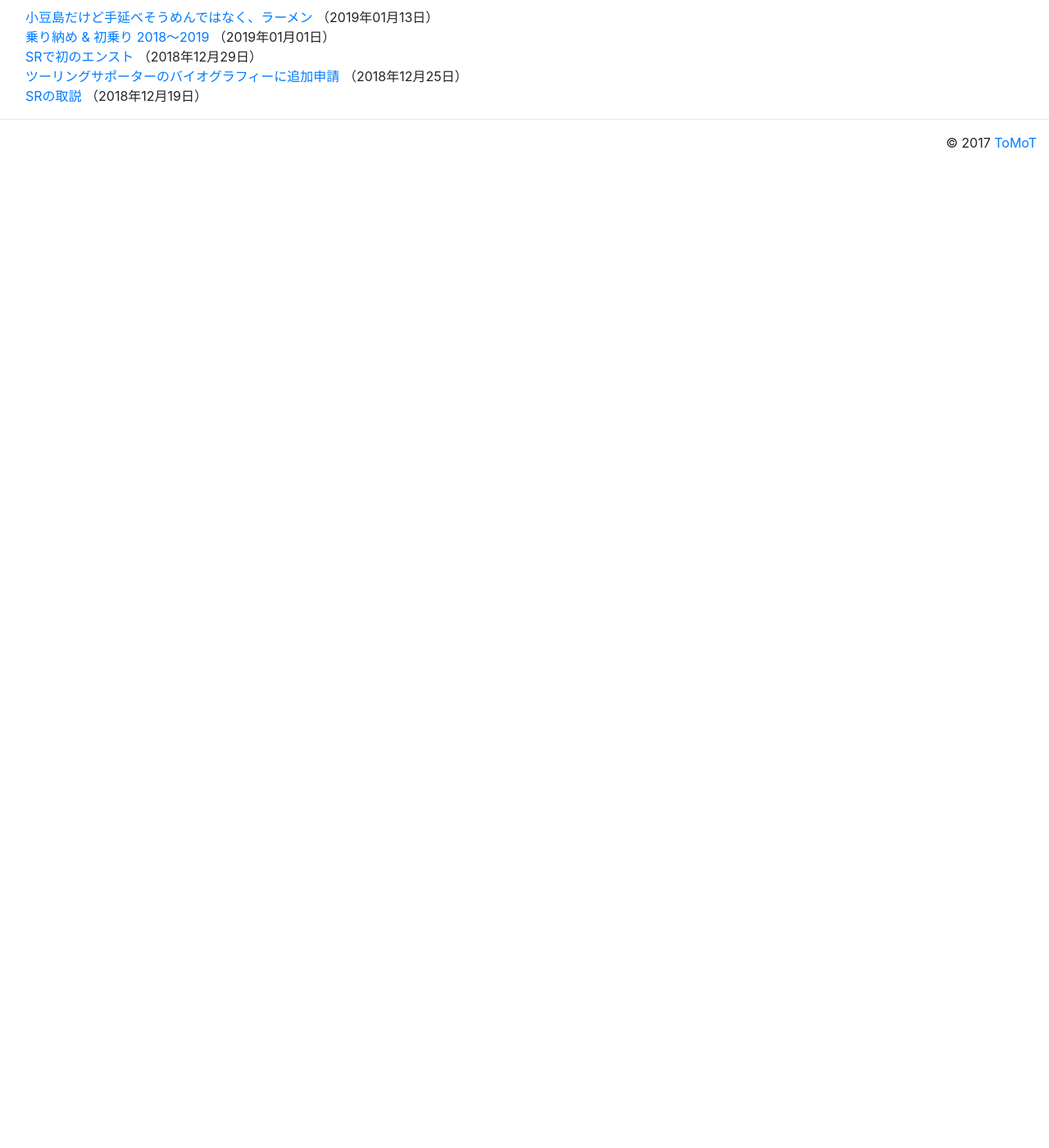
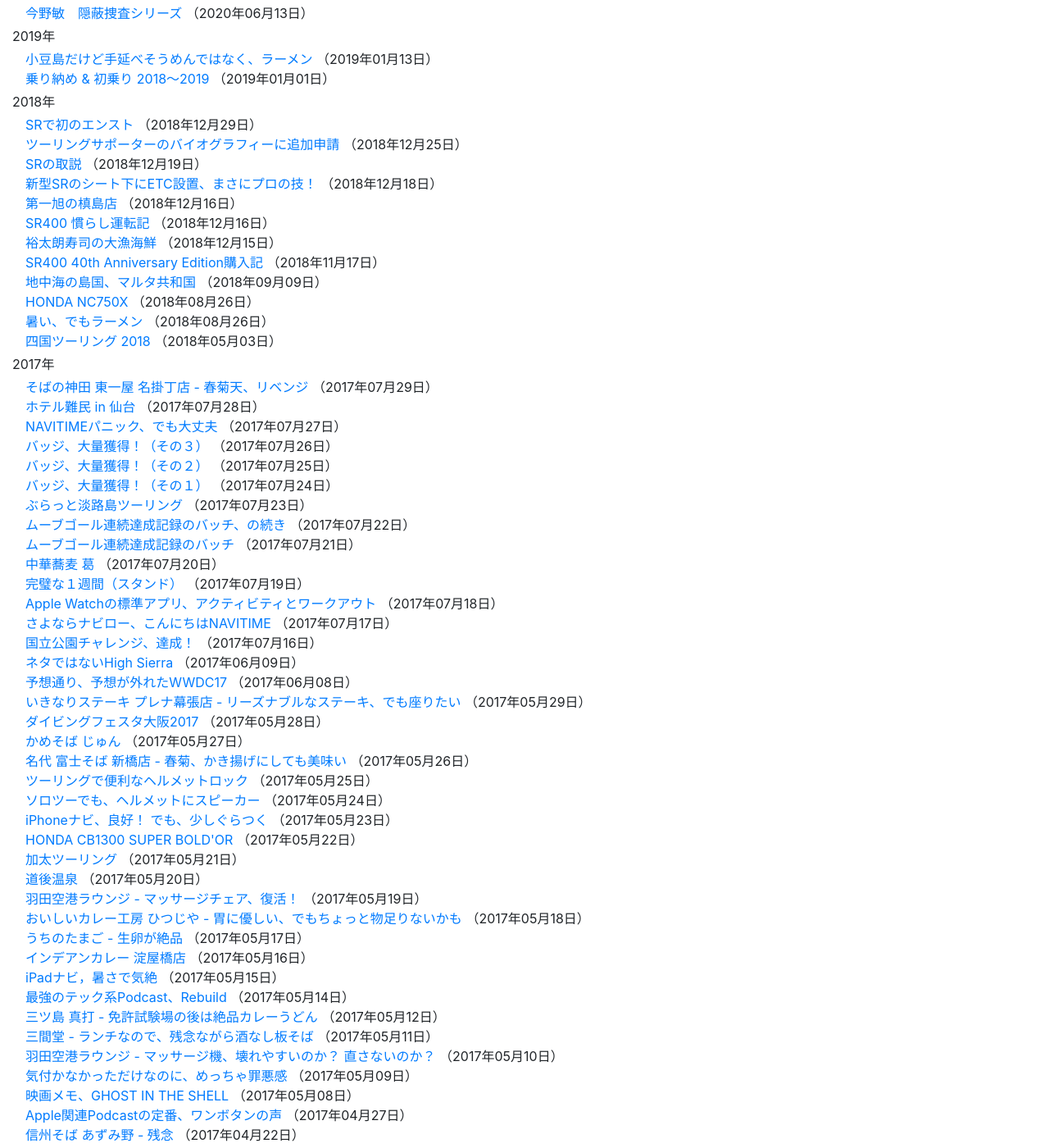
Before and after one commit to tomot/tomot.github.io, a Jekyll site: the page built from index.md, in a window 1280 px wide and 1400 px high, scrolled down 565 px. Shown: the whole window at 82% size. Built offline with Jekyll 4.4.1, drawn with Linux system fonts in a browser that asks for light colours; nearby versions of some CDN libraries; before the commit the page ends 900 px from its top, so only the background shows below that; some of the changed text lies outside the part shown.

Commit message:
remove latest-post from top page

```diff
--- a/index.md
+++ b/index.md
@@ -13,78 +13,54 @@ title: ToMoT - ホーム
 
 ちなみ、左上の顔マークは、昔々、あるMacのOSに入っていたアイコン。おそらく20年以上前。（コピーライトについてはイマイチ分からず使っているので、もし問題があればご指摘ください。）
 
-<ul class="nav nav-tabs mb-2">
-  <li class="nav-item">
-    <a class="nav-link active" data-toggle="tab" href="#latest-post" aria-controls="latest-post" aria-selected="true">最近の記事</a>
-  </li>
-  <li class="nav-item">
-    <a class="nav-link" data-toggle="tab" href="#all-post" aria-controls="all-post" aria-selected="false">すべての記事</a>
-  </li>
+---
+
+**すべての記事**
+
+<p class="mb-1">2020年</p>
+<ul class="list-unstyled ml-3 mb-1">
+<li><a href="pages/book-saeki.html">佐伯泰英　居眠り磐音 決定版シリーズ</a> （2020年06月25日）</li>
+<li><a href="pages/camp-osaka.html">大阪のキャンプ場</a> （2020年06月14日）</li>
+<li><a href="pages/camp-free.html">無料のキャンプ場</a> （2020年06月14日）</li>
+<li><a href="pages/camp-ownway.html">予約不要のキャンプ場</a> （2020年06月14日）</li>
+<li><a href="pages/book-konno.html">今野敏　隠蔽捜査シリーズ</a> （2020年06月13日）</li>
 </ul>
-<div class="tab-content">
-  <div class="tab-pane fade show active" id="latest-post">
-    <ul class="list-unstyled ml-3">
-      <li><a href="pages/book-saeki.html">佐伯泰英　居眠り磐音 決定版シリーズ</a> （2020年06月25日）</li>
-      <li><a href="pages/camp-osaka.html">大阪のキャンプ場</a> （2020年06月14日）</li>
-      <li><a href="pages/camp-free.html">無料のキャンプ場</a> （2020年06月14日）</li>
-      <li><a href="pages/camp-ownway.html">予約不要のキャンプ場</a> （2020年06月14日）</li>
-      <li><a href="pages/book-konno.html">今野敏　隠蔽捜査シリーズ</a> （2020年06月13日）</li>
-    </ul>
-    <ul class="list-unstyled ml-3 mb-1">
-      {% for post in site.posts limit: site.latestPosts %}
-        <li>
-          <a href="{{ post.url }}">{{ post.title }}</a>
-          （{{ post.date | date: "%Y年%m月%d日" }}）
-        </li>
-      {% endfor %}
-    </ul>
-  </div>
-  <div class="tab-pane fade" id="all-post">
-    <p class="mb-1">2020年</p>
-    <ul class="list-unstyled ml-3">
-      <li><a href="pages/book-saeki.html">佐伯泰英　居眠り磐音 決定版シリーズ</a> （2020年06月25日）</li>
-      <li><a href="pages/camp-osaka.html">大阪のキャンプ場</a> （2020年06月14日）</li>
-      <li><a href="pages/camp-free.html">無料のキャンプ場</a> （2020年06月14日）</li>
-      <li><a href="pages/camp-ownway.html">予約不要のキャンプ場</a> （2020年06月14日）</li>
-      <li><a href="pages/book-konno.html">今野敏　隠蔽捜査シリーズ</a> （2020年06月13日）</li>
-    </ul>
-    <p class="mb-1">2019年</p>
-    <ul class="list-unstyled ml-3 mb-1">
-      {% for post in site.posts %}
-        {% capture year %}{{ post.date | date: "%Y" }}{% endcapture %}
-        {% if year == "2019" %}
-          <li>
-            <a href="{{ post.url }}">{{ post.title }}</a>
-            （{{ post.date | date: "%Y年%m月%d日" }}）
-          </li>
-        {% endif %}
-      {% endfor %}
-    </ul>
 
-    <p class="mb-1">2018年</p>
-    <ul class="list-unstyled ml-3 mb-1">
-      {% for post in site.posts %}
-        {% capture year %}{{ post.date | date: "%Y" }}{% endcapture %}
-        {% if year == "2018" %}
-          <li>
-            <a href="{{ post.url }}">{{ post.title }}</a>
-            （{{ post.date | date: "%Y年%m月%d日" }}）
-          </li>
-        {% endif %}
-      {% endfor %}
-    </ul>
+<p class="mb-1">2019年</p>
+<ul class="list-unstyled ml-3 mb-1">
+{% for post in site.posts %}
+{% capture year %}{{ post.date | date: "%Y" }}{% endcapture %}
+{% if year == "2019" %}
+<li>
+<a href="{{ post.url }}">{{ post.title }}</a>
+（{{ post.date | date: "%Y年%m月%d日" }}）
+</li>
+{% endif %}
+{% endfor %}
+</ul>
 
-    <p class="mb-1">2017年</p>
-    <ul class="list-unstyled ml-3 mb-1">
-      {% for post in site.posts %}
-        {% capture year %}{{ post.date | date: "%Y" }}{% endcapture %}
-        {% if year == "2017" %}
-          <li>
-            <a href="{{ post.url }}">{{ post.title }}</a>
-            （{{ post.date | date: "%Y年%m月%d日" }}）
-          </li>
-        {% endif %}
-      {% endfor %}
-    </ul>
-  </div>
-</div>
+<p class="mb-1">2018年</p>
+<ul class="list-unstyled ml-3 mb-1">
+{% for post in site.posts %}
+{% capture year %}{{ post.date | date: "%Y" }}{% endcapture %}
+{% if year == "2018" %}
+<li>
+<a href="{{ post.url }}">{{ post.title }}</a>
+（{{ post.date | date: "%Y年%m月%d日" }}）
+</li>
+{% endif %}
+{% endfor %}
+</ul>
+
+<p class="mb-1">2017年</p>
+<ul class="list-unstyled ml-3 mb-1">
+{% for post in site.posts %}
+{% capture year %}{{ post.date | date: "%Y" }}{% endcapture %}
+{% if year == "2017" %}
+<li>
+<a href="{{ post.url }}">{{ post.title }}</a>
+（{{ post.date | date: "%Y年%m月%d日" }}）
+</li>
+{% endif %}
+{% endfor %}
+</ul>
```
